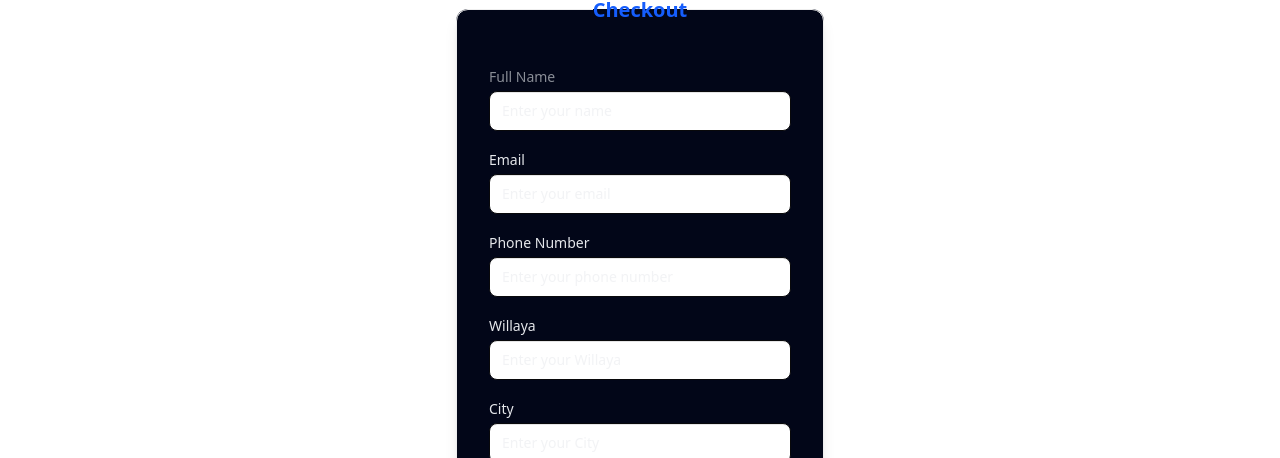
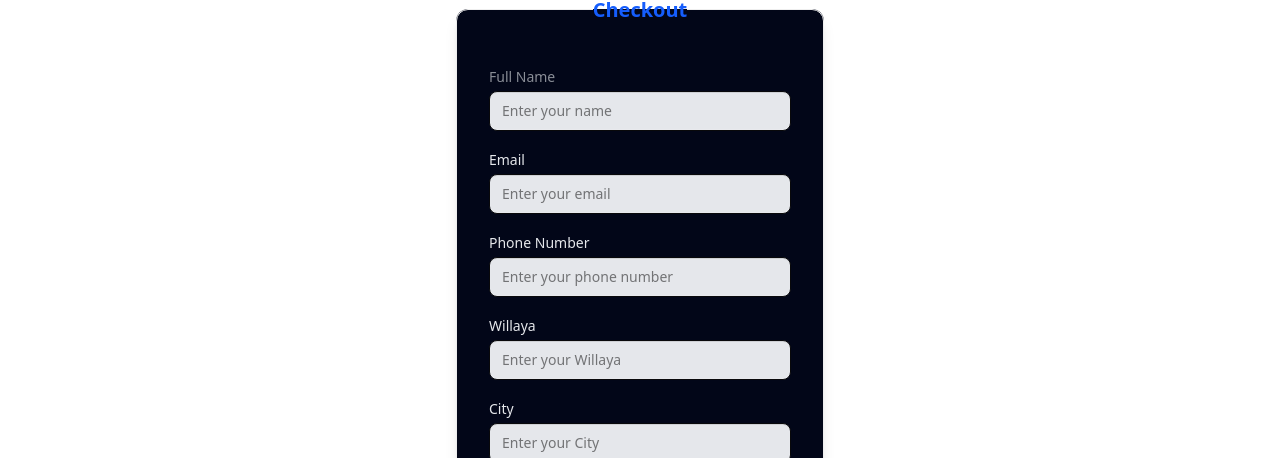
Before and after one commit to KhemissatRa/OctoWeb, a React app: page /checkout in a window 1280 px wide. Shown: the part 494-952 px from the top of the page. Built offline with nearby package versions, Linux system fonts and the light colour scheme; no server answers; the HTML template or start-up script is replaced by a standard one.

Commit message:
Update Checkout.js

```diff
--- a/src/pages/Checkout.jsx
+++ b/src/pages/Checkout.jsx
@@ -89,7 +89,7 @@ export default function Checkout() {
               required
               onChange={handleChange}
               type="text"
-              className="input input-neutral text-gray-200 w-full rounded-lg"
+              className="input input-neutral  bg-gray-200 text-black w-full rounded-lg"
               placeholder="Enter your name"
             />
           </div>
@@ -102,7 +102,7 @@ export default function Checkout() {
               required
               onChange={handleChange}
               type="email"
-              className="input input-neutral text-gray-200 w-full rounded-lg"
+              className="input input-neutral bg-gray-200 text-black w-full rounded-lg"
               placeholder="Enter your email"
             />
           </div>
@@ -115,7 +115,7 @@ export default function Checkout() {
               required
               onChange={handleChange}
               type="text"
-              className="input input-neutral text-gray-200 w-full rounded-lg"
+              className="input input-neutral bg-gray-200 text-black w-full rounded-lg"
               placeholder="Enter your phone number"
             />
           </div>
@@ -128,7 +128,7 @@ export default function Checkout() {
               required
               onChange={handleChange}
               type="text"
-              className="input input-neutral text-gray-200 w-full rounded-lg"
+              className="input input-neutral bg-gray-200 text-black w-full rounded-lg"
               placeholder="Enter your Willaya"
             />
           </div>
@@ -141,7 +141,7 @@ export default function Checkout() {
               required
               onChange={handleChange}
               type="text"
-              className="input input-neutral text-gray-200 w-full rounded-lg"
+              className="input input-neutral bg-gray-200 text-black w-full rounded-lg"
               placeholder="Enter your City"
             />
           </div>
```
